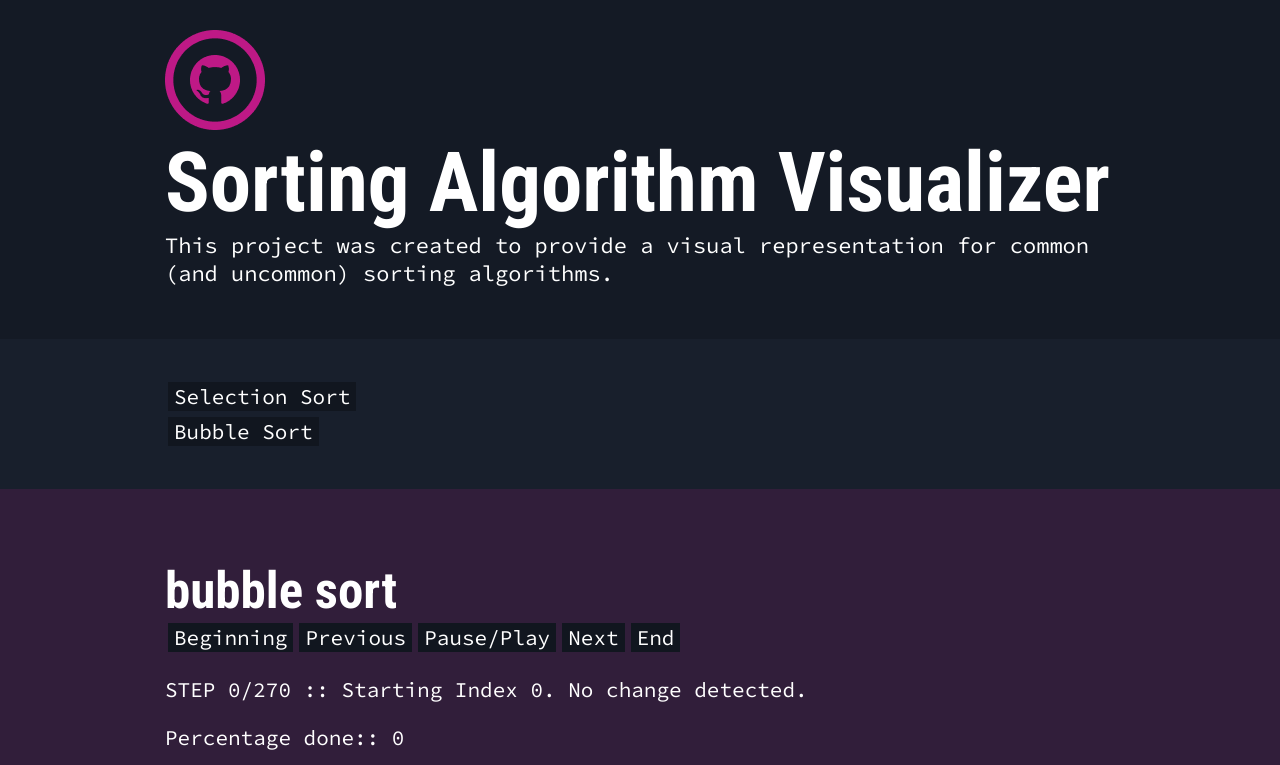
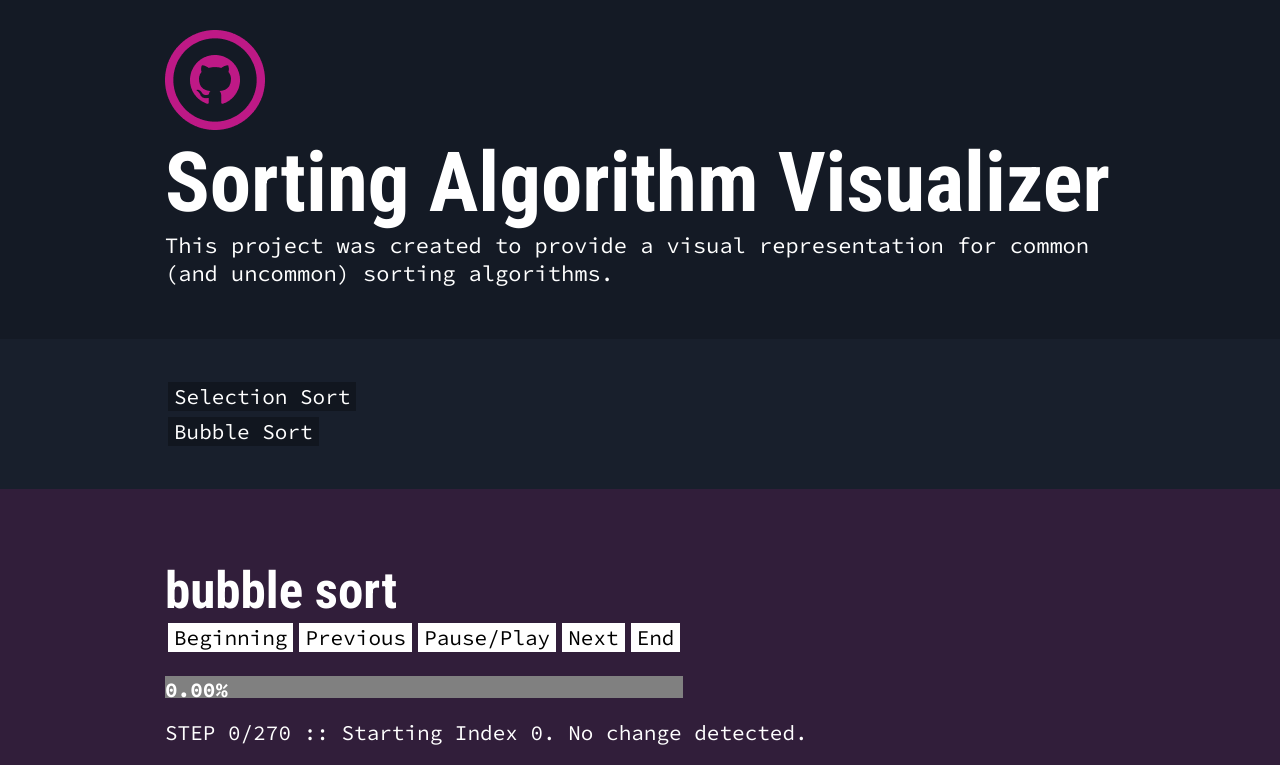
Before and after one commit to MichaelGombos/sorting-algorithm-visualizer, a React (Create React App) app: page / in a window 1280 px wide. Shown: the top 765 px of the page. Built offline with nearby package versions, Linux system fonts and the light colour scheme.

Commit message:
Added "selected" styles to navigation, restyled progress bar

```diff
--- a/src/App.css
+++ b/src/App.css
@@ -59,6 +59,11 @@ header p{
 #primary-nav{
     margin-top:40px;
     margin-bottom:40px;
+
+
+}
+#primary-nav .selected{
+    background-color:var(--dark-primary-color);
 }
 button{
     background-color:#11161F;
@@ -76,6 +81,32 @@ button:hover{
 #sorter-header{
      background-color:  var(--darker-primary-color);
      padding:30px 0px;
+}
+
+/*limit the control bar*/
+#sorter-header .control-bar{
+    width:fit-content;
+}
+#sorter-header .control-bar button{
+    background-color:white;
+    color:black;
+}
+#sorter-header .control-bar button:hover{
+    background-color:var(--primary-color);
+    color:white;
+}
+#sorter-header .progress-bar-wrapper{
+    background-color:grey;
+    width:100%;
+}
+#sorter-header .progress-bar{
+    background-color:var(--primary-color);
+    height:22px;
+}
+#sorter-header .progress-bar-text{
+    font-weight:bold;
+    text-align:end;
+
 }
 #current-array{
 }
--- a/src/App.js
+++ b/src/App.js
@@ -21,9 +21,24 @@ const PrimaryNavigation = ({props}) => {
 
   const handleAlgoChange =(sorter)=>(e) => {
     //here I want to re-render the "sorter" component
-    props.setAlgo(sorter);
+   props.setAlgo(sorter);
+
+   //when clicked, only if current algo = e.target algo then change to selected
     props.setSteps(sorter.stepsFromArray(props.defaultArray))
     props.setStep(0);
+    //grab list of other buttons
+    const primaryNav = document.getElementById("primary-nav");
+    const otherButtons = primaryNav.getElementsByTagName("button");
+    const otherButtonsRay = Array.from(otherButtons).filter(item => item !=e.target);
+
+      e.target.className = ("selected");
+      //remove other button classes
+      for(const btn of otherButtonsRay){
+        btn.className=("")
+      }
+
+
+
   }
 
 
--- a/src/components/Sorter.js
+++ b/src/components/Sorter.js
@@ -60,19 +60,20 @@ const Sorter = (props) => {
         <div id="sorter-header">
             <div className="container">
                 <h2 className="mb-0">{currentSorter.name}</h2>
-                <div id="sorter-control-bar">
+                <div class="control-bar">
                     <button onClick ={handleBeginning}>Beginning</button>
                     <button onClick ={handlePrevious}>Previous</button>
                     <button onClick ={handlePause}>Pause/Play</button>
                     <button onClick ={handleNext}>Next</button>
                     <button onClick ={handleEnd}>End</button>
                     {/*TODO need an object that holds, the step, the current step, and calculated the percentage*/}
-                    <p>STEP {step}/{steps.length-1} :: {steps[step].change}</p>
-                    <p>Percentage done:: {calcPercentage(step,steps.length-1)}</p>
-                    <progress id="step-bar" max={steps.length-1} value={step}></progress>
-
-
+                    <div class="progress-bar-wrapper">
+                        <div style={{width: calcPercentage(step,steps.length-1)+"%"}} class="progress-bar">
+                            <p class="progress-bar-text">{calcPercentage(step,steps.length-1).toFixed(2)}%</p>
+                        </div>
+                    </div>
                 </div>
+                <p>STEP {step}/{steps.length-1} :: {steps[step].change}</p>
                 <div id="array-display-wrap">
                     <div id="array-display">
                     {steps[step].currentArray.map((item,index) =>  <div key={index} className="value-bar-container"><p>{/*item*/}</p><div className="value-bar" style={{height:`${item/findLargest(steps[step].currentArray)*100}%`}}></div></div>)}</div>
```
